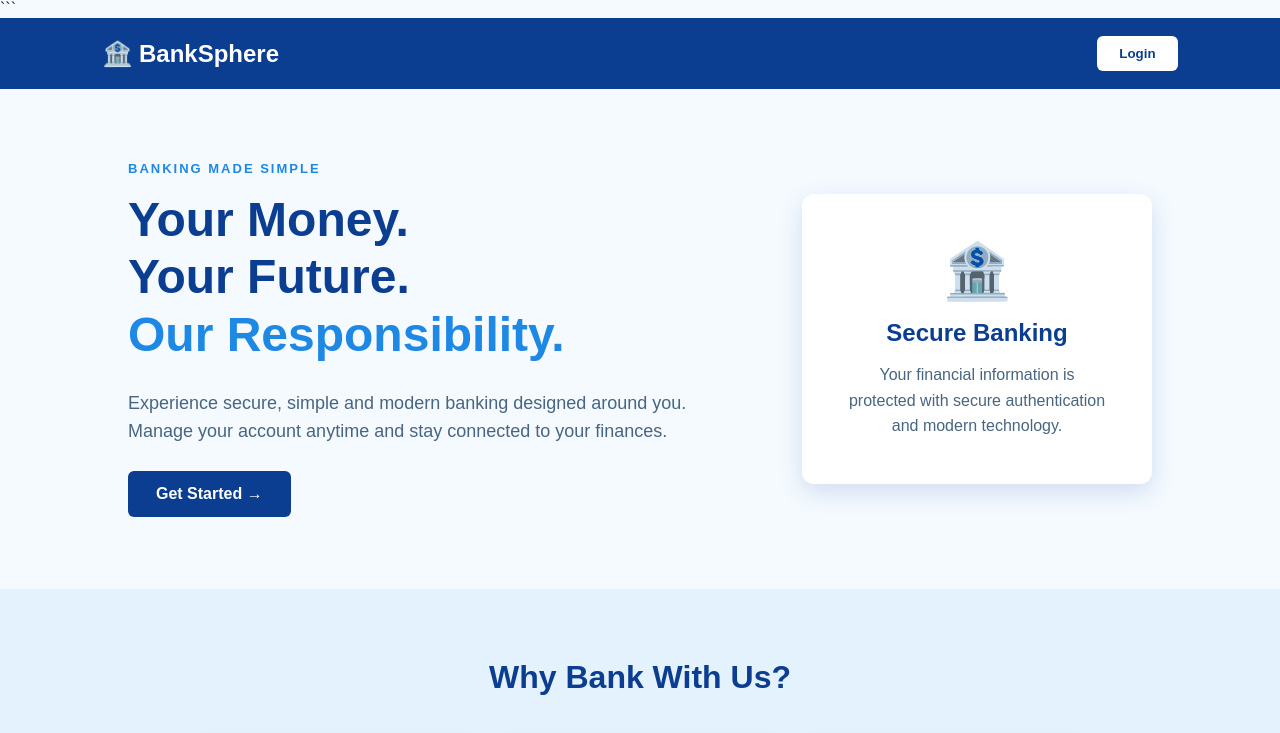
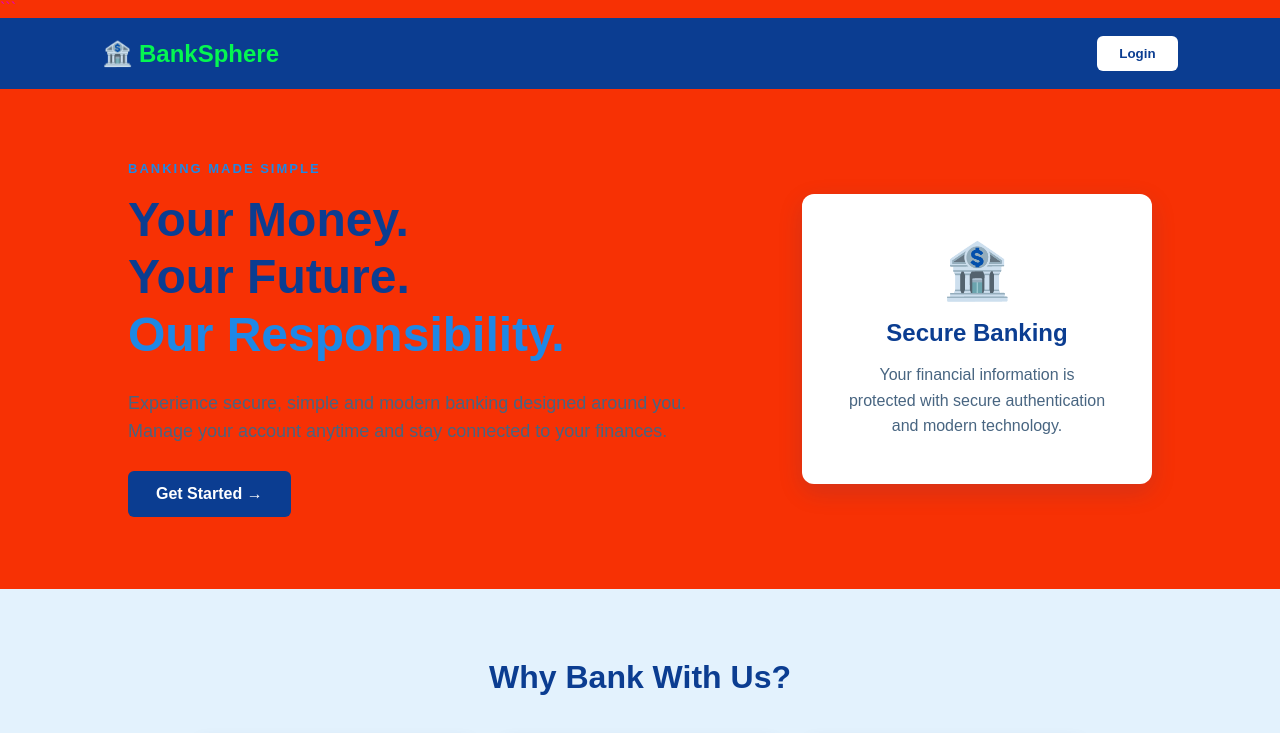
Before and after one commit to kiranteja1131/Valora-, a plain HTML site: page frontend/index.html in a window 1280 px wide. Shown: the top 733 px of the page. Drawn offline with Linux system fonts and the light colour scheme.

Commit message:
colors modified

```diff
--- a/frontend/style.css
+++ b/frontend/style.css
@@ -6,14 +6,14 @@
 
 body {
 font-family: Arial, sans-serif;
-background-color: #f4faff;
-color: #102a43;
+background-color: #f73104;
+color: #e700b5;
 }
 
 /* Navigation */
 .navbar {
 background-color: #0b3d91;
-color: white;
+color: rgb(5, 246, 81);
 padding: 18px 8%;
 display: flex;
 justify-content: space-between;
```
